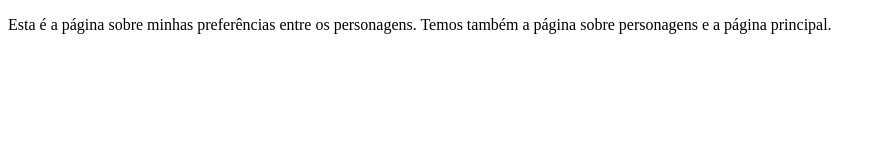
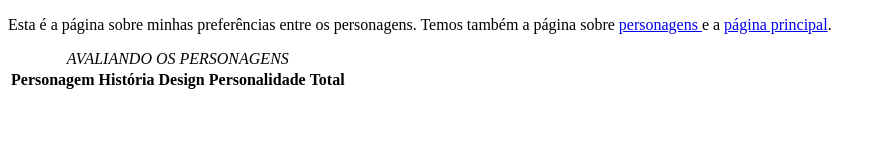
Before and after one commit to ufjf-dcc202/ufjf-dcc202-2023-3-a-atv5-RaissaRodrigues96, a website: page preferencias.html in a window 1280 px wide. Shown: the whole page, without its empty margins (0-881 px from the left). Drawn offline with Linux system fonts and the light colour scheme.

Commit message:
adiciona tabela

```diff
--- a/preferencias.html
+++ b/preferencias.html
@@ -6,6 +6,19 @@
     <title>DCC202 - Atividade 5 - Preferências: Raissa Rodrigues</title>
 </head>
 <body>
-    <p>Esta é a página sobre minhas preferências entre os personagens. Temos também a página sobre personagens e a página principal.</p>
+    <p>Esta é a página sobre minhas preferências entre os personagens. Temos também a página sobre <a href="personagens.html"> personagens </a> e a <a href="index.html"> página principal</a>.</p>
+
+    <table>
+        <caption><i>AVALIANDO OS PERSONAGENS</i></caption>
+        <thead>
+            <tr>
+                <th>Personagem</th>
+                <th>História</th>
+                <th>Design</th>
+                <th>Personalidade</th>
+                <th>Total</th>
+            </tr>
+        </thead>
+    </table>
 </body>
 </html>
```
Also changed, not shown: personagens.html (+1 -1 lines).
